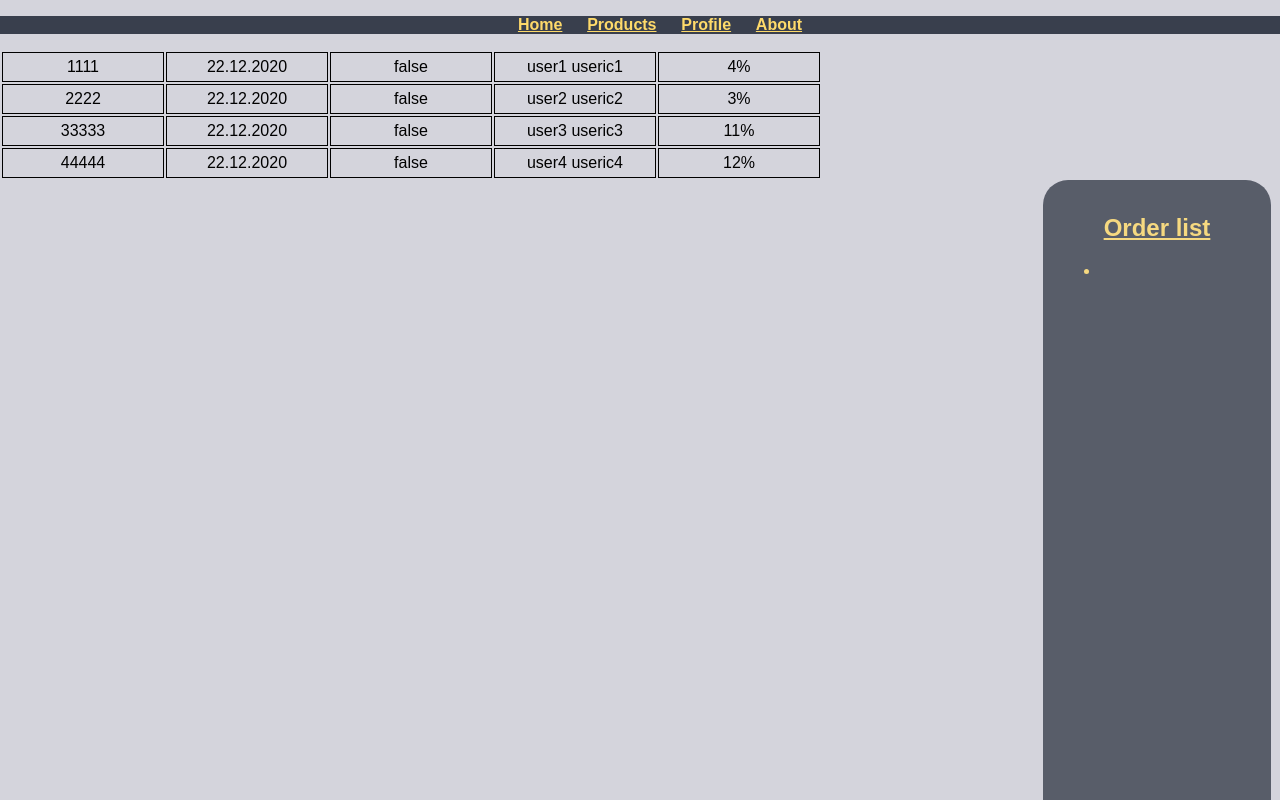
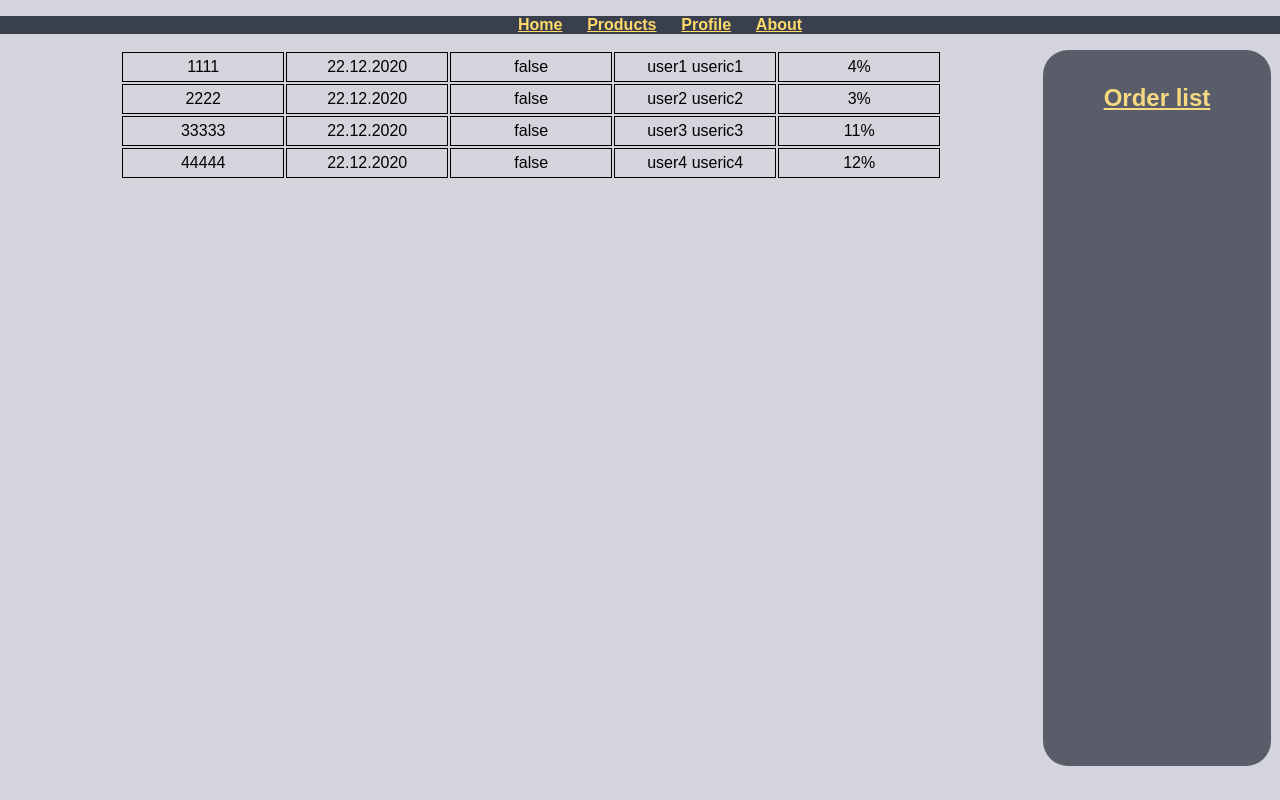
Before and after one commit to fcausevic1/RestaurantAppFrontend, a React (Create React App) app: page / in a window 1280 px wide. Built offline with nearby package versions, Linux system fonts and the light colour scheme.

Commit message:
Order page fix

```diff
--- a/src/components/AdminOrderPage.jsx
+++ b/src/components/AdminOrderPage.jsx
@@ -39,15 +39,9 @@ const AdminOrderPage = (props) => {
 
   return (
     <div>
+      <NavBar></NavBar>
       <div>
-        <NavBar></NavBar>
-      </div>
-      <div>
-        <table>
-          <OrderList orders={orders}></OrderList>
-        </table>
-      </div>
-      <div>
+        <OrderList orders={orders}></OrderList>
         <OrderSideBar></OrderSideBar>
       </div>
     </div>
--- /dev/null
+++ b/src/components/OrderList.css
@@ -0,0 +1,9 @@
+.tableContainer {
+  width: 83%;
+  float: left;
+}
+
+.table {
+  width: fit-content;
+  margin: 0 auto;
+}
--- a/src/components/OrderList.jsx
+++ b/src/components/OrderList.jsx
@@ -1,10 +1,13 @@
 import React, { useState } from "react";
 import Order from "./Order.jsx";
+import "./OrderList.css";
 
 const OrderList = (props) => {
   const { orders } = props;
 
   return (
+    <div className="tableContainer">
+      <table className="table">
         <tbody>
           {" "}
           {orders.map((order) => (
@@ -19,6 +22,8 @@ const OrderList = (props) => {
             ></Order>
           ))}
         </tbody>
+      </table>
+    </div>
   );
 };
 
--- /dev/null
+++ b/src/components/OrderSideBar.css
@@ -0,0 +1,41 @@
+.sideBar {
+  border-radius: 25px;
+  border: 2px;
+  color: #feda6a;
+  border-color: #393f4d;
+  background-color: #393f4d;
+  height: 85%;
+  width: 15%;
+  position: fixed;
+  z-index: 1;
+  right: 0;
+  margin-right: 0.5em;
+  padding: 1em;
+  text-align: center;
+  opacity: 0.8;
+}
+
+.sideBar h1 {
+  text-decoration: underline;
+}
+
+.orderItem {
+  text-align: left;
+  font-weight: bold;
+}
+.close {
+  cursor: pointer;
+  width: 10px;
+  padding: 2px 2px;
+  margin-left: 20px;
+  color: rgb(175, 0, 0);
+  font-weight: bold;
+}
+
+.close:hover {
+  background-color: #eee;
+}
+
+.sideBar h1 {
+  color: #feda6a;
+}
--- a/src/components/OrderSideBar.jsx
+++ b/src/components/OrderSideBar.jsx
@@ -1,15 +1,13 @@
 import React from "react";
-import "./SideBar.css";
+import "./OrderSideBar.css";
 
-const SideBar = (props) => {
+const OrderSideBar = (props) => {
   return (
     <div className="sideBar">
       <h1>Order list</h1>
-      <ul className="OrderList">
-        <li className="orderItem"></li>
-      </ul>
+      <ul className="OrderList"></ul>
     </div>
   );
 };
 
-export default SideBar;
+export default OrderSideBar;
--- a/src/components/ProductList.css
+++ b/src/components/ProductList.css
@@ -1,6 +1,5 @@
 .list li {
   display: inline;
-  float: left;
   padding: 10px;
   text-align: center;
 }
@@ -8,6 +7,7 @@
 .list {
   width: fit-content;
   margin: 0 auto;
+  float: left;
 }
 
 .listContainer {
```
Lines whose indentation alone changed are shown as unchanged.
